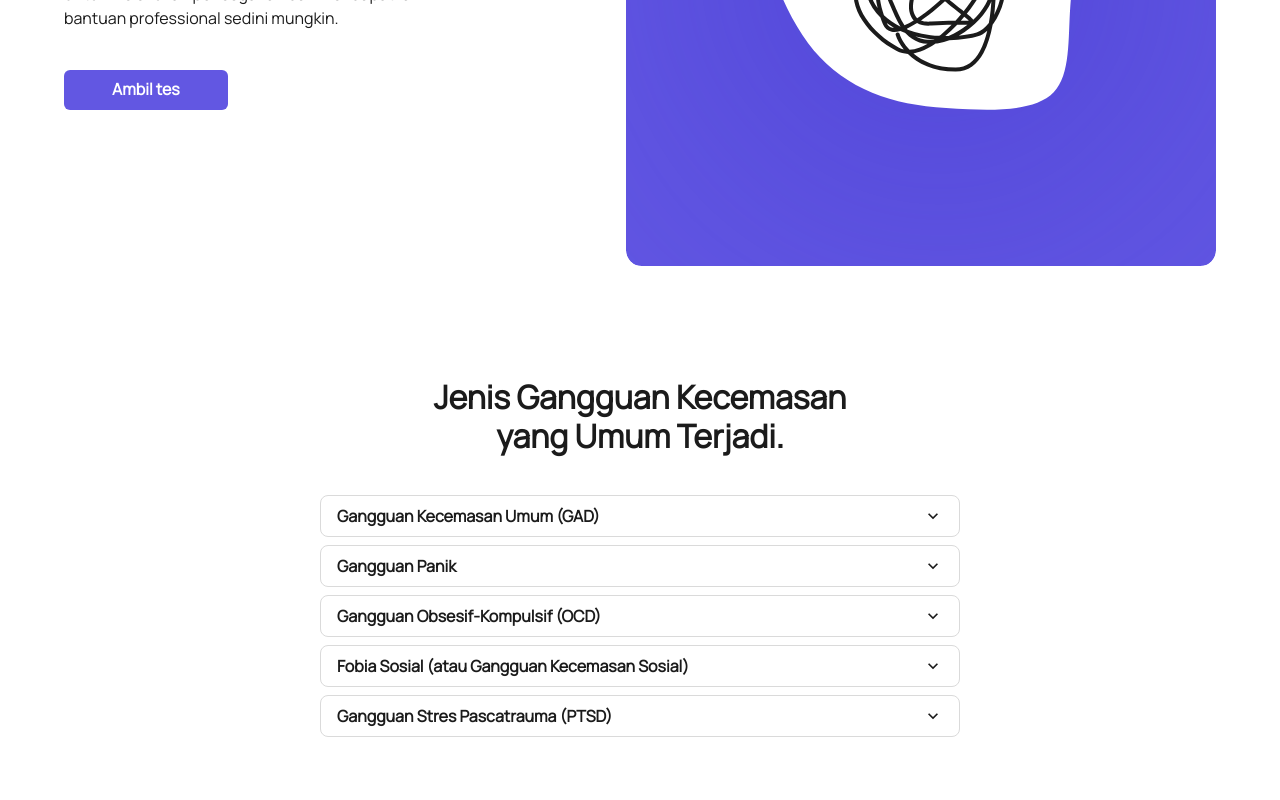
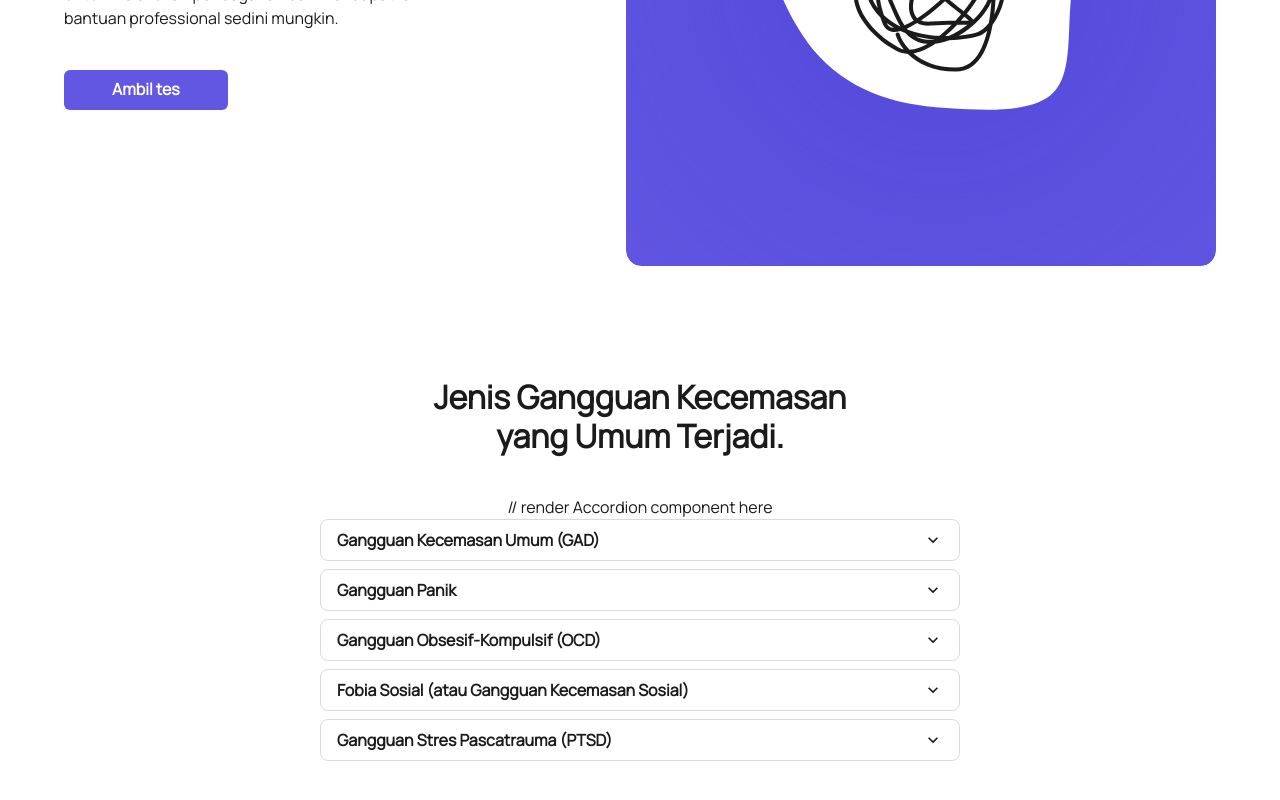
Before and after one commit to ardyutama/anxietest-frontend, a React (Create React App) app: page / in a window 1280 px wide. Shown: the part 344-1144 px from the top of the page. Built offline with nearby package versions, Linux system fonts and the light colour scheme.

Commit message:
Update index.jsx

```diff
--- a/src/components/about-us/index.jsx
+++ b/src/components/about-us/index.jsx
@@ -1,6 +1,8 @@
+// import the necessary librarys and components
 import { Box, Flex, Heading } from "@chakra-ui/react";
 import Accordion from "../Accordion";
 
+// create a function
 const AboutUs = () => {
   return (
     <Flex py={24}>
@@ -15,6 +17,7 @@ const AboutUs = () => {
         >
           Jenis Gangguan Kecemasan yang Umum Terjadi.
         </Heading>
+// render Accordion component here
         <Accordion />
       </Box>
     </Flex>
```
